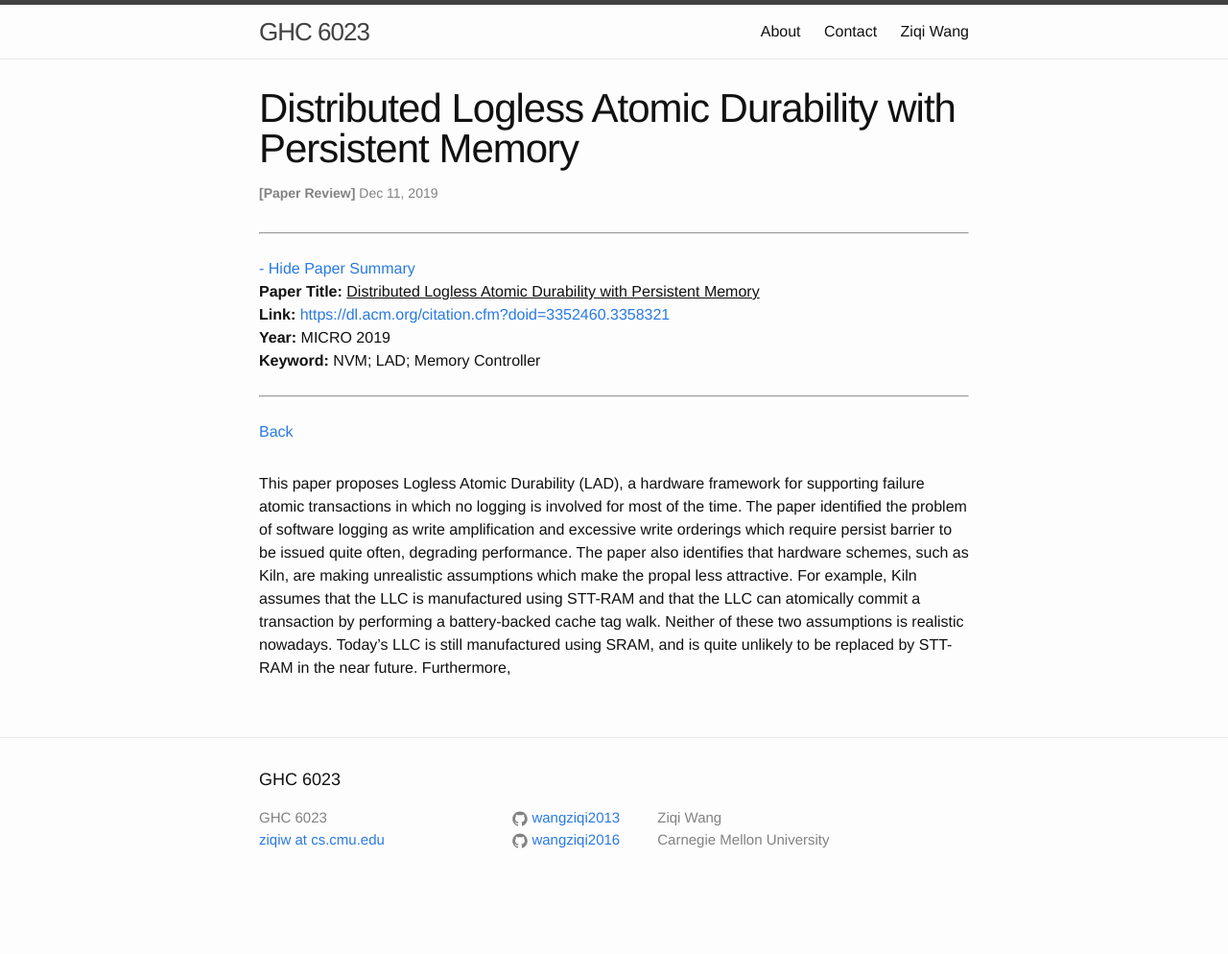
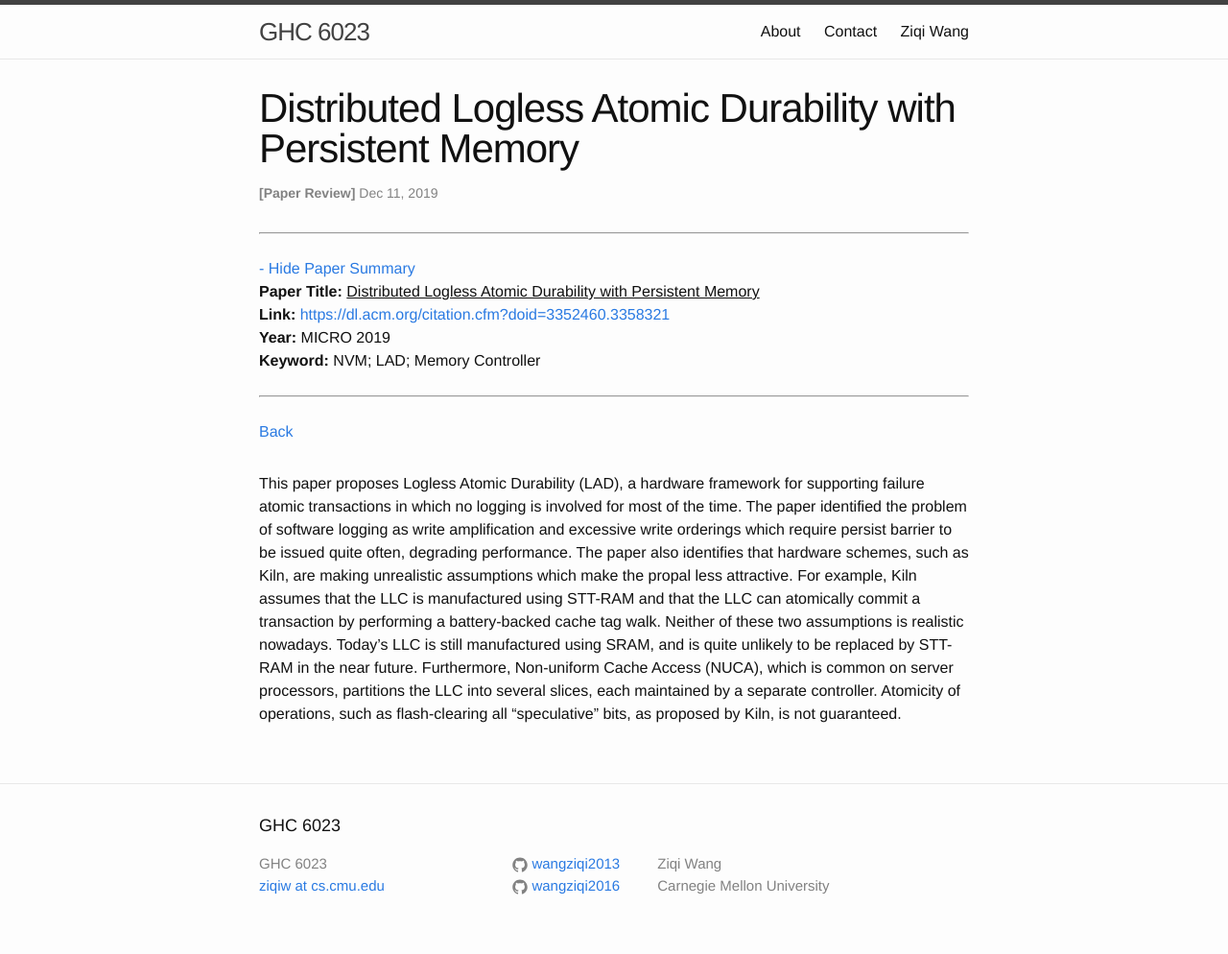
Before and after one commit to wangziqi2013/wangziqi2013.github.io, a Jekyll site: the page built from _posts/2019-12-11-lad.markdown, in a window 1280 px wide. Shown: the whole page at 96% size. Built offline with Jekyll 4.4.1, drawn with Linux system fonts in a browser that asks for light colours; before the commit the page ends 946 px from its top, so only the background shows below that.

Commit message:
Finish motivation

```diff
--- a/_posts/2019-12-11-lad.markdown
+++ b/_posts/2019-12-11-lad.markdown
@@ -19,4 +19,7 @@ and excessive write orderings which require persist barrier to be issued quite o
 identifies that hardware schemes, such as Kiln, are making unrealistic assumptions which make the propal less attractive.
 For example, Kiln assumes that the LLC is manufactured using STT-RAM and that the LLC can atomically commit a transaction
 by performing a battery-backed cache tag walk. Neither of these two assumptions is realistic nowadays. Today's LLC is still
-manufactured using SRAM, and is quite unlikely to be replaced by STT-RAM in the near future. Furthermore,
+manufactured using SRAM, and is quite unlikely to be replaced by STT-RAM in the near future. Furthermore, Non-uniform
+Cache Access (NUCA), which is common on server processors, partitions the LLC into several slices, each maintained by
+a separate controller. Atomicity of operations, such as flash-clearing all "speculative" bits, as proposed by Kiln, is
+not guaranteed.
```
